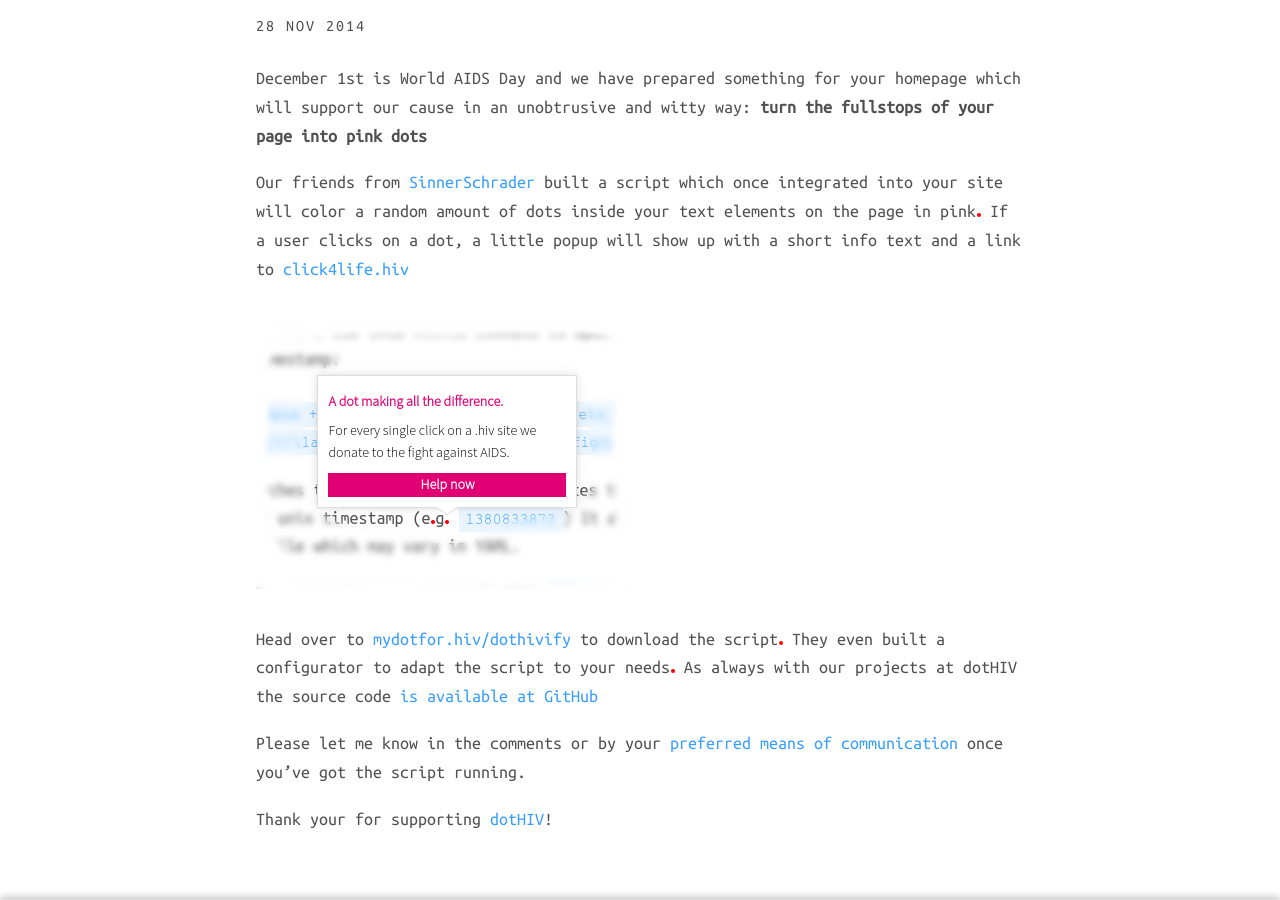
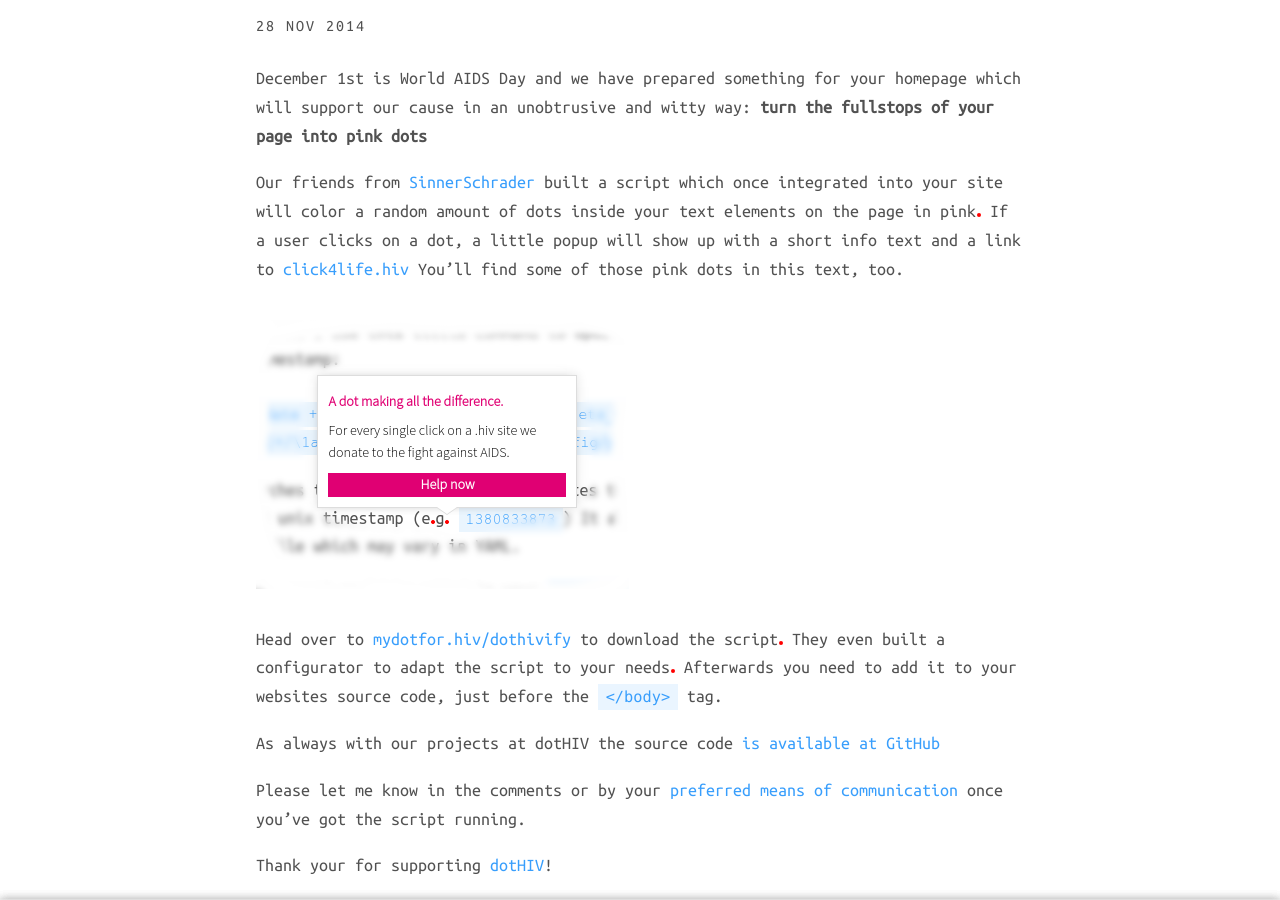
Before and after one commit to coderbyheart/blog, a Jekyll site: the page built from _posts/2014-11-28-give-your-dots-to-dotHIV.md, in a window 1280 px wide and 900 px high, scrolled down 321 px. Built offline with Jekyll 4.4.1, drawn with Linux system fonts in a browser that asks for light colours; nearby versions of some CDN libraries; comment, search, counter and statistics services are not loaded.

Commit message:
Updated text

```diff
--- a/_posts/2014-11-28-give-your-dots-to-dotHIV.md
+++ b/_posts/2014-11-28-give-your-dots-to-dotHIV.md
@@ -12,11 +12,13 @@
 
 December 1st is World AIDS Day and we have prepared something for your homepage which will support our cause in an unobtrusive and witty way: **turn the fullstops of your page into pink dots**.
 
-Our friends from [SinnerSchrader](http://sinnerschrader.hiv/) built a script which once integrated into your site will color a random amount of dots inside your text elements on the page in pink. If a user clicks on a dot, a little popup will show up with a short info text and a link to [click4life.hiv](http://click4life.hiv/).
+Our friends from [SinnerSchrader](http://sinnerschrader.hiv/) built a script which once integrated into your site will color a random amount of dots inside your text elements on the page in pink. If a user clicks on a dot, a little popup will show up with a short info text and a link to [click4life.hiv](http://click4life.hiv/). You'll find some of those pink dots in this text, too.
 
 ![dotHIVify popup](/uploads/2014/11/dothivify.png)
 
-Head over to [mydotfor.hiv/dothivify](http://mydotfor.hiv/dothivify/) to download the script. They even built a configurator to adapt the script to your needs. As always with our projects at dotHIV the source code [is available at GitHub](https://github.com/dothiv/dothivify).
+Head over to [mydotfor.hiv/dothivify](http://mydotfor.hiv/dothivify/) to download the script. They even built a configurator to adapt the script to your needs. Afterwards you need to add it to your websites source code, just before the `</body>` tag.
+
+As always with our projects at dotHIV the source code [is available at GitHub](https://github.com/dothiv/dothivify).
 
 Please let me know in the comments or by your [preferred means of communication](http://cto.hiv/en) once you've got the script running.
 
```
